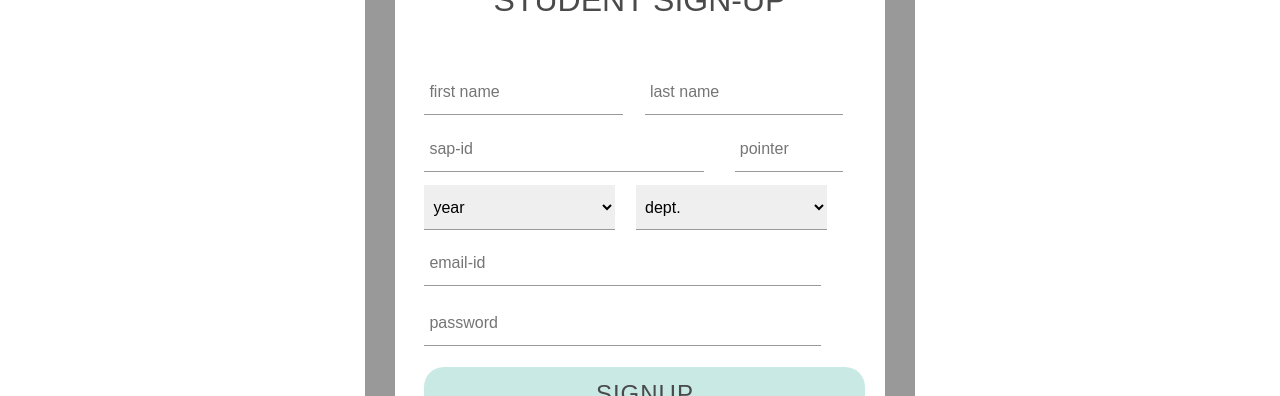
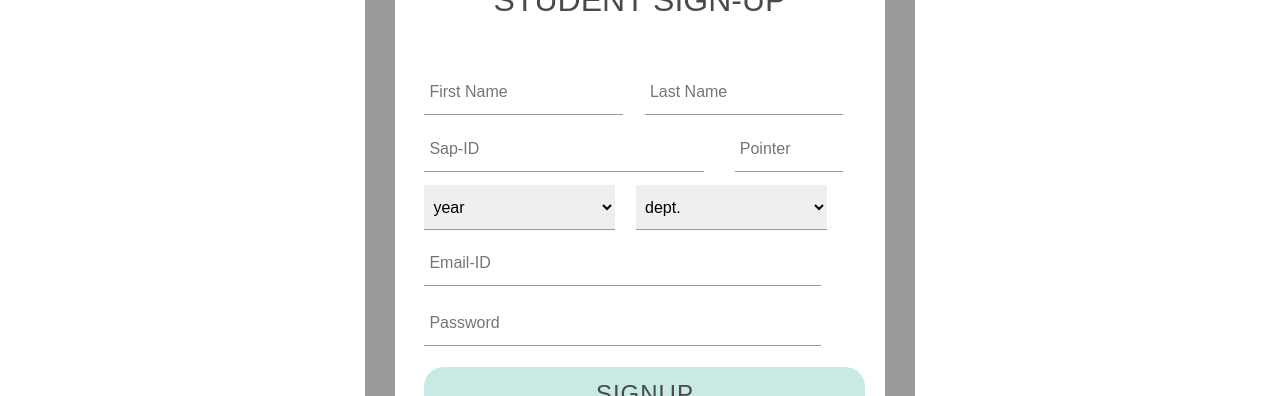
Before and after one commit to djunicode/placement-portal-web, a React (Create React App) app in the folder placementfrontend/: page /studentSignup in a window 1280 px wide. Shown: the part 214-610 px from the top of the page. Built offline with nearby package versions, Linux system fonts and the light colour scheme.

Commit message:
Modify input fields frontend

```diff
--- a/placementfrontend/src/pages/Login.js
+++ b/placementfrontend/src/pages/Login.js
@@ -16,8 +16,8 @@ class Login extends Component {
 
   handleChange = event => {
     this.setState({[event.target.name]: event.target.value})
-    console.log(this.state.email)
-    console.log(this.state.password)
+    // console.log(this.state.email)
+    // console.log(this.state.password)
   }
 
   handleSubmit = event => {
@@ -29,9 +29,9 @@ class Login extends Component {
     axios
    .post(`http://kanishkshah.pythonanywhere.com/api/auth/login`,login_user)
     .then(response => {
-      console.log(response)
-      console.log(response.data.token)
-      console.log(response.data.role)
+      // console.log(response)
+      // console.log(response.data.token)
+      // console.log(response.data.role)
       localStorage.setItem('token',response.data.token)
       if(response.data.role=="CO"){
       this.props.history.push('/PlacementCoDashboard')
@@ -69,8 +69,8 @@ class Login extends Component {
 
                                 <form onSubmit={this.handleSubmit} className="form1">
 
-                                    <input className="input1" name="email" type='email' onChange={this.handleChange} required placeholder='email-id'></input><br></br>
-                                    <input className="input1" name="password" type='password' onChange={this.handleChange} required placeholder='password'></input>
+                                    <input className="input1" name="email" type='email' onChange={this.handleChange} required placeholder='Email-ID'></input><br></br>
+                                    <input className="input1" name="password" type='password' onChange={this.handleChange} required placeholder='Password'></input>
                                     <div>
                                       <div className="msg">{this.state.message}</div>
 
--- a/placementfrontend/src/pages/StaffSU.js
+++ b/placementfrontend/src/pages/StaffSU.js
@@ -77,12 +77,12 @@ export class StaffSU extends Component {
 
                     <form className="form2" onSubmit={this.handleSubmit}>
                         <span className="G1" >
-                            <input required className="input3"  onChange={this.handleChange} name="fname" placeholder='first name'></input>
-                            <input required className="input3" onChange={this.handleChange} name="lname" placeholder='last name'></input>
+                            <input required className="input3"  onChange={this.handleChange} name="fname" placeholder='First Name'></input>
+                            <input required className="input3" onChange={this.handleChange} name="lname" placeholder='Last Name'></input>
                         </span>
 
                         <span className = "g3" >
-                            <select required  onChange={this.handleChange} name="dept" className="input3"  placeholder='dept.'>
+                            <select required  onChange={this.handleChange} name="dept" className="input3"  placeholder='Dept.'>
                                 <option value="" className="dis2" selected disabled hidden>dept.</option>
                                 <option value="COMPS">Computers</option>
                                 <option value="IT">IT</option>
@@ -98,10 +98,10 @@ export class StaffSU extends Component {
                         </span>
 
                         <span className="email3">
-                            <input required className="input2" type='email' placeholder='email-id' onChange={this.handleChange} name="email"></input>
+                            <input required className="input2" type='email' placeholder='Email-ID' onChange={this.handleChange} name="email"></input>
                         </span>
                         <span className="pass3">
-                            <input required  onChange={this.handleChange} name="pwd" className="input2"  type='password' pattern="(?=.*\d)(?=.*[a-z])(?=.*[A-Z]).{8,}"  title="Must contain at least one number and one uppercase and lowercase letter, and at least 8 or more characters" placeholder='password'></input>
+                            <input required  onChange={this.handleChange} name="pwd" className="input2"  type='password' pattern="(?=.*\d)(?=.*[a-z])(?=.*[A-Z]).{8,}"  title="Must contain at least one number and one uppercase and lowercase letter, and at least 8 or more characters" placeholder='Password'></input>
                         </span>
                         <div>
                             <div style={{color:'red',fontSize:'75%',position:'absolute'}}>{this.state.message}</div>
--- a/placementfrontend/src/pages/StudentSU.js
+++ b/placementfrontend/src/pages/StudentSU.js
@@ -93,21 +93,21 @@ export class StudentSU extends Component {
                     <div style={{color:'red',fontSize:'75%',margin:'0px 30px'}}>{this.state.message}</div>
                     <form className="form2" onSubmit={this.handleSubmit}>
                         <span className = "g1" >
-                            <input required className="input2" onChange={this.handleChange} name="f_name"  placeholder='first name'></input>
-                            <input required className="input2" onChange={this.handleChange} name="l_name"  placeholder='last name'></input>
+                            <input required className="input2" onChange={this.handleChange} name="f_name"  placeholder='First Name'></input>
+                            <input required className="input2" onChange={this.handleChange} name="l_name"  placeholder='Last Name'></input>
                         </span><br></br>
                         <span className = "g2">
-                            <input required className="input2" onChange={this.handleChange} name="sap_ID"  type='number' placeholder='sap-id'></input>
-                            <input required className="input2" onChange={this.handleChange} name="pointer"   type='number' placeholder='pointer ' style={{width:'70%'}}></input>
+                            <input required className="input2" onChange={this.handleChange} name="sap_ID"  type='number' placeholder='Sap-ID'></input>
+                            <input required className="input2" onChange={this.handleChange} name="pointer"   type='number' placeholder='Pointer ' style={{width:'70%'}}></input>
                         </span><br></br>
 
                         <span className = "g3-2" >
-                            <select onChange={this.handleChange} name="year"  required className="input2" placeholder='year'>
+                            <select onChange={this.handleChange} name="year"  required className="input2" placeholder='Year'>
                                 <option className="dis2" selected disabled hidden value="">year</option>
                                 <option value='TE'>TE</option>
                                 <option value="BE">BE</option>
                             </select>
-                            <select  onChange={this.handleChange} name="department" required className="input2"  placeholder='dept.'>
+                            <select  onChange={this.handleChange} name="department" required className="input2"  placeholder='Dept.'>
                                 <option value="" className="dis2"  selected disabled hidden>dept.</option>
                                 <option value="COMPS">Computers</option>
                                 <option value="IT">IT</option>
@@ -121,10 +121,10 @@ export class StudentSU extends Component {
                         </span> <br></br>
 
                         <span className="email2">
-                            <input required className="input2" type='email' name="email" onChange={this.handleChange}  placeholder='email-id'></input>
+                            <input required className="input2" type='email' name="email" onChange={this.handleChange}  placeholder='Email-ID'></input>
                         </span>  <br></br>
                         <span className="pass2">
-                            <input required className="input2" name="password"  type='password' onChange={this.handleChange}  pattern="(?=.*\d)(?=.*[a-z])(?=.*[A-Z]).{8,}"  title="Must contain at least one number and one uppercase and lowercase letter, and at least 8 or more characters" placeholder='password'></input>
+                            <input required className="input2" name="password"  type='password' onChange={this.handleChange}  pattern="(?=.*\d)(?=.*[a-z])(?=.*[A-Z]).{8,}"  title="Must contain at least one number and one uppercase and lowercase letter, and at least 8 or more characters" placeholder='Password'></input>
                         </span><br></br>
                         <div className="bind2">
                         <button className="input2 button2"
```
